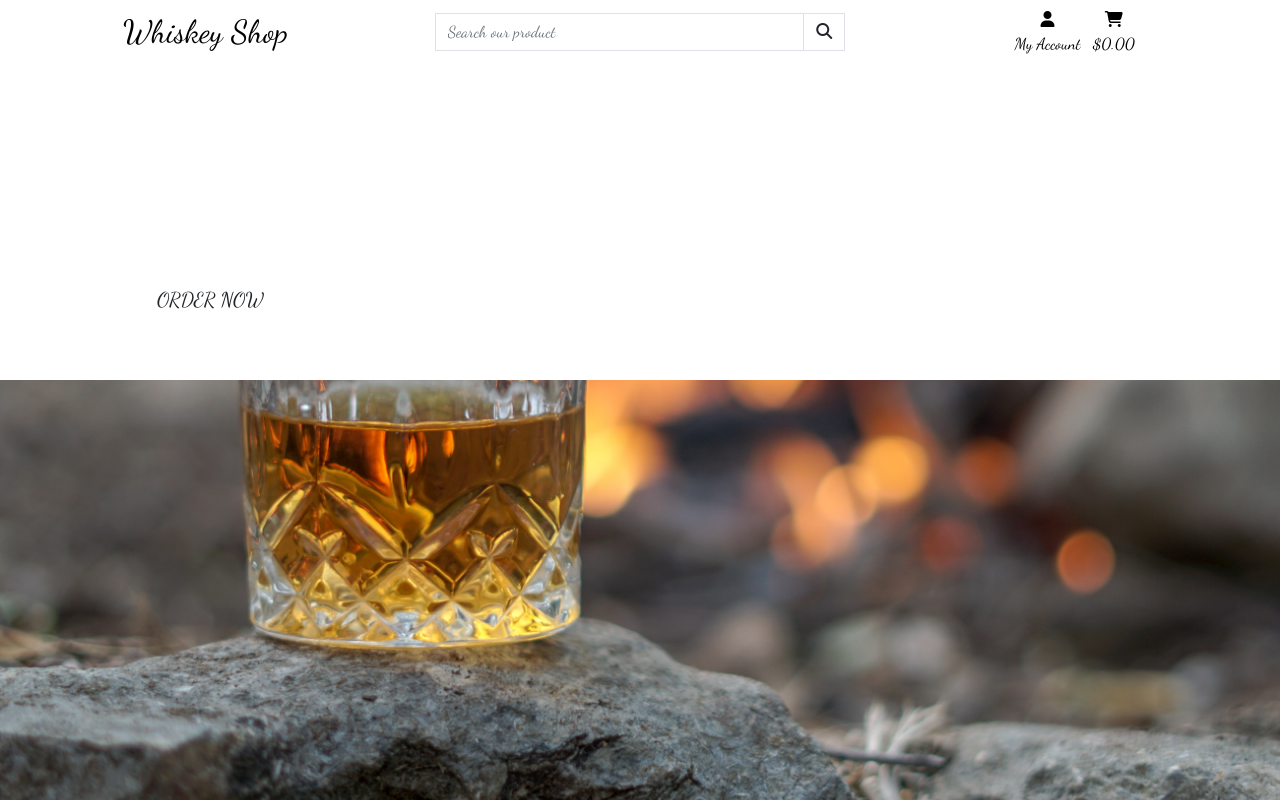
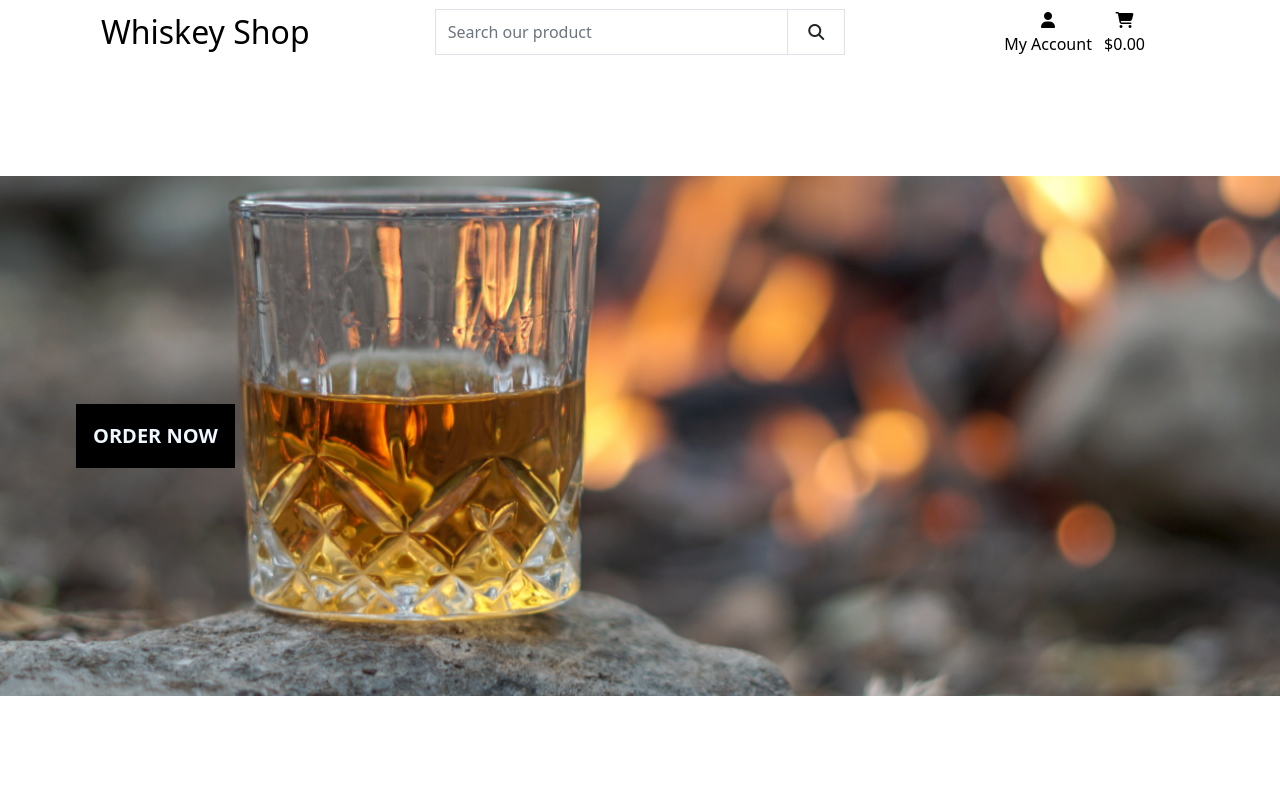
Before and after one commit to maish79/whiskey_shop, a Django app: page / in a window 1280 px wide. Run offline with Django 3.2, Linux system fonts and the light colour scheme; some libraries are stand-ins or nearby versions.

Commit message:
edited hero image css

```diff
--- a/static/css/base.css
+++ b/static/css/base.css
@@ -1,4 +1,4 @@
-{%}
+
 
 @import url('https://fonts.googleapis.com/css2?family=Dancing+Script&display=swap');
 
@@ -6,21 +6,54 @@ html {
     height: 100%;
 }
 
-body {
-    /* background: url('') no-repeat center center fixed; */
-    background: url('/media/whiskey-hero.jpg') no-repeat top center fixed;
-    background-size: cover;
-    height: calc(100vh - 164px);
-    color: #555;
-    font-family: 'Dancing Script', cursive;
-}
+
+
+.whiskey-hero {
+    background: url('/media/whiskey-hero.jpg') no-repeat center center fixed;
+    /* background-color: rgb(174 230 242); */
+    background-size: cover; /* Use "cover" instead of "contain" for a more immersive image */
+    height: 65vh;
+    position: relative;
+  }
+
+  .hero-text {
+    position: absolute;
+    text-align: right;
+    top: 50%; /* Adjusted to center the text vertically */
+    right: 20%;
+    transform: translate(-50%, -50%); /* Center the text both horizontally and vertically */
+  }
+
+  .icon {
+    align-items: center;
+    display: inline-flex;
+    justify-content: center;
+    height: 2rem; /* Increased the size to make it more noticeable */
+    width: 2rem; /* Increased the size to make it more noticeable */
+    border-radius: 50%; /* Added a border radius to make the icon rounded */
+  }
+
+  .shop-now-button {
+    background-color: black;
+    color: aliceblue;
+    padding: 0.5rem 1rem; /* Added padding to make the button more clickable */
+    border-radius: 0.25rem; /* Added a slight border radius to soften the button's edges */
+    font-weight: bold; /* Increased the font weight for emphasis */
+  }
+
+  .shop-now-button:hover {
+    border: 2px solid black;
+    background: white; /* Changed the background color to white for better contrast */
+    color: black; /* Changed the text color to black for better contrast */
+  }
+
 
 /* -------------------------------- Media Queries */
 
 /* Slightly larger container on xl screens */
 @media (min-width: 1200px) {
     .container {
-      max-width: 80%;
+      max-width: 90%;
     }
   }
 
@@ -35,6 +68,6 @@ body {
       }
 
       .header-container {
-          padding-top: 164px;
+          padding-top: 120px;
       }
   }
```
